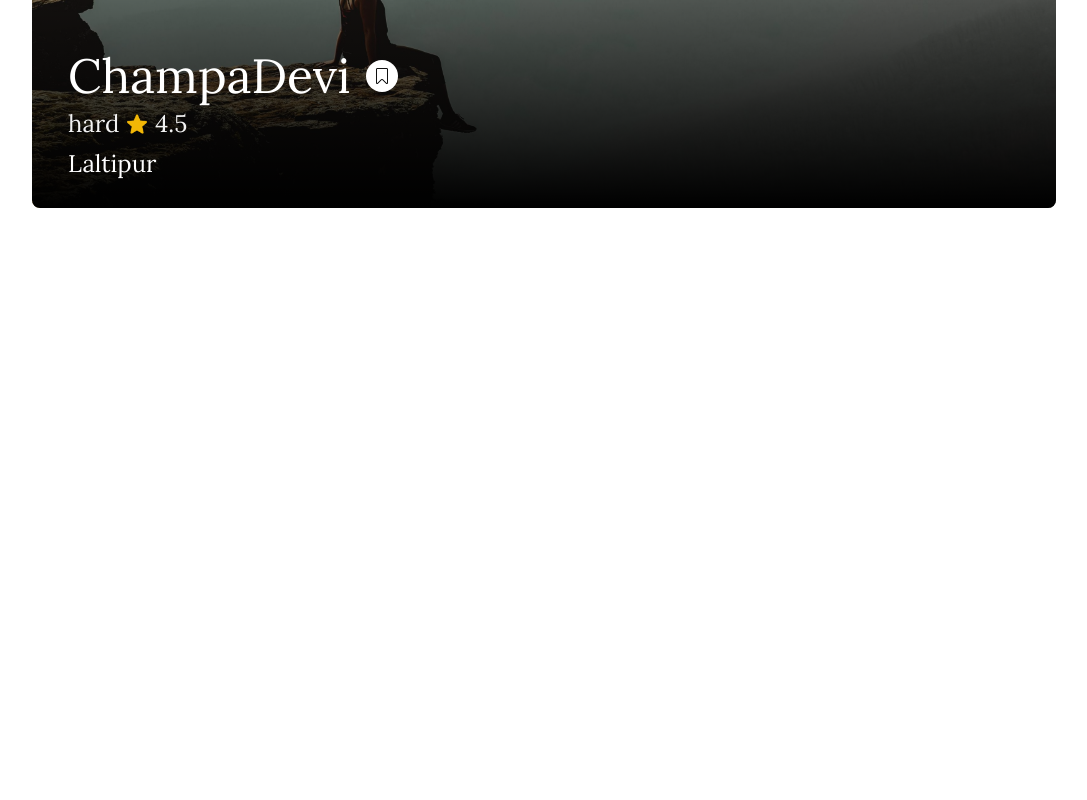
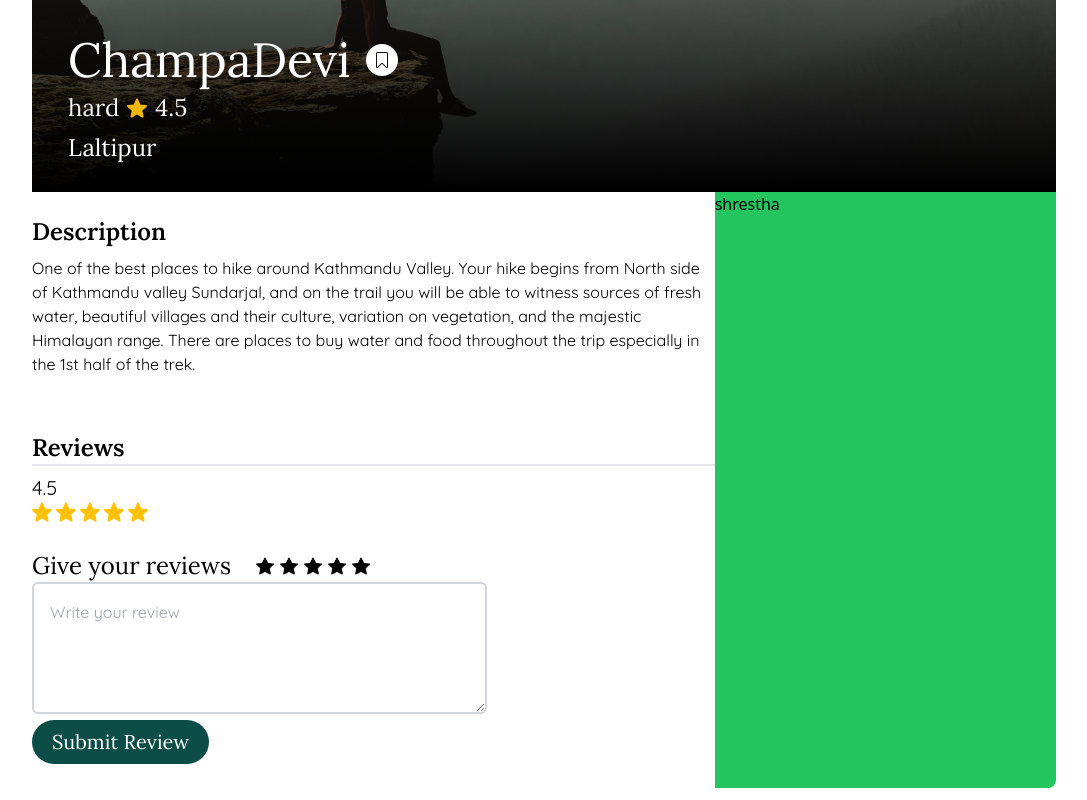
Before and after one commit to sunilshrestha07/HikerHeven, a React (Vite) app in the folder client/: page /aboutHike in a window 1280 px wide. Shown: the part 326-1126 px from the top of the page, without its empty margins (96-1183 px from the left). Before the commit the page ends 800 px from the top, so only its background shows below. Built offline with nearby package versions, Linux system fonts and the light colour scheme.

Commit message:
made review

```diff
--- /dev/null
+++ b/client/src/components/Reviews.tsx
@@ -0,0 +1,71 @@
+import React, { useState } from "react";
+import { reviewInterface } from "../declareInterface";
+
+export default function Reviews() {
+  const [starRating, setStarRating] = useState<number>(0);
+  const [hoverStarRating, setHoverStarRating] = useState<number>(0);
+  const [reviewFormData, setReviewFormData] = useState<reviewInterface>({});
+
+  const handleReviewChange = (e: React.ChangeEvent<HTMLTextAreaElement>) => {
+    setReviewFormData({ ...reviewFormData, review: e.target.value });
+  };
+
+  const handleReviewSubmit = (e: React.FormEvent<HTMLFormElement>) => {
+    e.preventDefault();
+    console.log("Form submitted", reviewFormData,'rating:',starRating);
+  };
+
+  const filledStarSrc = "/navImages/ystar.png";
+  const emptyStarSrc = "/navImages/star.png";
+
+  return (
+    <div className="">
+      <div className="flex flex-col gap-2">
+        <div className=" border-b-2">
+          <p className="font-Lora font-semibold text-xl sm:text-2xl">Reviews</p>
+        </div>
+        <div className="">
+          <p className="font-Quicksand text-base sm:text-xl">4.5</p>
+          <div className="flex flex-row gap-1">
+            <img className="h-5" src={filledStarSrc} alt="Star" />
+            <img className="h-5" src={filledStarSrc} alt="Star" />
+            <img className="h-5" src={filledStarSrc} alt="Star" />
+            <img className="h-5" src={filledStarSrc} alt="Star" />
+            <img className="h-5" src={filledStarSrc} alt="Star" />
+          </div>
+        </div>
+        <div className="mt-5 flex flex-col gap-4">
+          <form onSubmit={handleReviewSubmit}>
+            <div className="flex flex-row items-center gap-6">
+              <p className="font-Lora text-xl sm:text-2xl">Give your reviews</p>
+              <div className="">
+                <div className="flex gap-1">
+                  {[...Array(5)].map((_, index) => {
+                    const ratingValue = index + 1;
+                    return (
+                      <img
+                        key={index}
+                        src={ratingValue <= (hoverStarRating || starRating) ? filledStarSrc : emptyStarSrc}
+                        alt={`${ratingValue} star`}
+                        className="cursor-pointer h-5 "
+                        onClick={() => setStarRating(ratingValue)}
+                        onMouseEnter={() => setHoverStarRating(ratingValue)}
+                        onMouseLeave={() => setHoverStarRating(0)}
+                      />
+                    );
+                  })}
+                </div>
+              </div>
+            </div>
+            <div className="">
+              <textarea className="w-full sm:w-8/12 font-Quicksand border-2 border-gray-300 p-4 rounded-md outline-none" name="" id="review" placeholder="Write your review" rows={4} onChange={handleReviewChange}></textarea>
+            </div>
+            <div className="">
+              <button type="submit" className="bg-darkGreen text-white font-Lora text-base sm:text-xl px-5 py-2 rounded-full">Submit Review</button>
+            </div>
+          </form>
+        </div>
+      </div>
+    </div>
+  );
+}
--- a/client/src/declareInterface.ts
+++ b/client/src/declareInterface.ts
@@ -18,3 +18,7 @@ export interface SingupFormDataInterface {
   email?: string,
   password?: string
 }
+
+export interface reviewInterface {
+  review?: string,
+}
--- a/client/src/pages/AboutHike.tsx
+++ b/client/src/pages/AboutHike.tsx
@@ -1,12 +1,13 @@
+import Reviews from "../components/Reviews"
 import { paddingSize } from "../declareSize"
 
 export default function AboutHike() {
-  const aboutHike = {name:'ChampaDevi',location:'Laltipur',rating:'4.5',image:'/crouselImage/lowOne.jpg',level:'hard'}
+  const aboutHike = {name:'ChampaDevi',location:'Laltipur',rating:'4.5',image:'/crouselImage/lowOne.jpg',level:'hard',description:'One of the best places to hike around Kathmandu Valley. Your hike begins from North side of Kathmandu valley Sundarjal, and on the trail you will be able to witness sources of fresh water, beautiful villages and their culture, variation on vegetation, and the majestic Himalayan range. There are places to buy water and food throughout the trip especially in the 1st half of the trek.'}
 
   return (
     <>
       <div className="">
-        <div className={`${paddingSize} mt-10`}>
+        <div className={`${paddingSize} mt-2 sm:mt-6`}>
           <div className=" rounded-lg overflow-hidden ">
               <div className=" relative w-full h-full">
                 <div className="">
@@ -27,7 +28,27 @@ export default function AboutHike() {
                         <img className=" h-3 sm:h-5" src="/navImages/ystar.png" alt="" />
                           <p className="text-base sm:text-2xl">{aboutHike.rating}</p>
                     </div>
-                    <p className="text-base sm:text-2xl">{aboutHike.location}</p>
+                        <p className="text-base sm:text-2xl">{aboutHike.location}</p>
+                </div>
+              </div>
+              {/* lower part  */}
+              <div className="">
+                <div className=" grid grid-rows-2 sm:grid-rows-none sm:grid-cols-6">
+                  {/* Description */}
+                  <div className=" sm:col-span-4 py-6 flex flex-col gap-14">
+                    <div className=" flex flex-col gap-1 sm:gap-2">
+                      <p className=" font-Lora font-semibold text-xl sm:text-2xl">Description</p>
+                      <p className=" font-Quicksand text-sm sm:text-base ">{aboutHike.description}</p>
+                    </div>
+                    {/* Reviews */}
+                    <div className="">
+                      <Reviews/>
+                    </div>
+                  </div>
+                  {/* map and recommendation part */}
+                  <div className=" sm:col-span-2 bg-green-500">
+                    shrestha
+                  </div>
                 </div>
               </div>
           </div>
--- a/client/src/pages/HikesPage.tsx
+++ b/client/src/pages/HikesPage.tsx
@@ -24,7 +24,7 @@ export default function HikesPage() {
             <p className="font-Lora text-xl sm:text-4xl font-semibold">Find your best hike</p>
           </div>
           <div className="">
-            <div className=" grid grid-cols-2 sm:grid-cols-3 gap-8 sm:gap-8  ">
+            <div className=" grid grid-cols-1 sm:grid-cols-3 gap-8 sm:gap-8  ">
                 {favorite
                 //showing only 4 hikes
                 .map((hike,index)=>(
```
